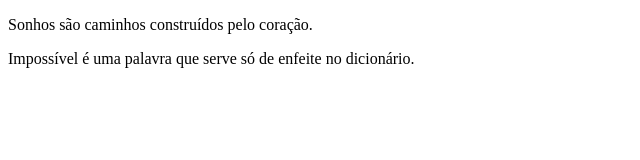
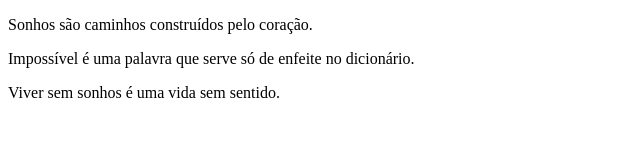
Before and after one commit to GianKretzl/bootcamp-devjr-Projeto01, a plain HTML site: page index.html in a window 1280 px wide. Shown: the whole page, without its empty margins (0-640 px from the left). Drawn offline with Linux system fonts and the light colour scheme.

Commit message:
terceira frase motivacional

```diff
--- a/index.html
+++ b/index.html
@@ -8,6 +8,6 @@
 <body>
     <P>Sonhos são caminhos construídos pelo coração.</P>
     <p>Impossível é uma palavra que serve só de enfeite no dicionário.</p>
-
+    <p>Viver sem sonhos é uma vida sem sentido.</p>
 </body>
 </html>
```
